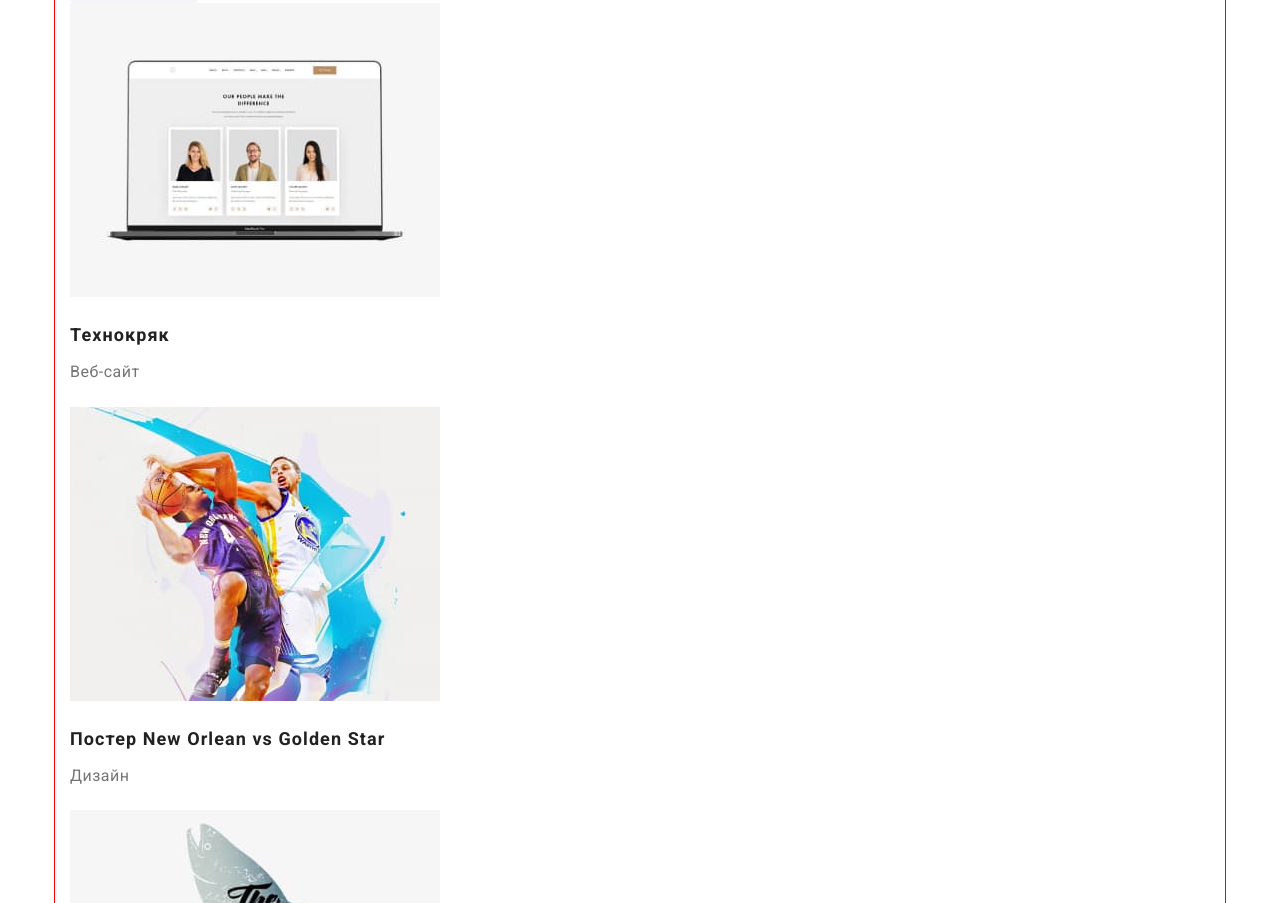
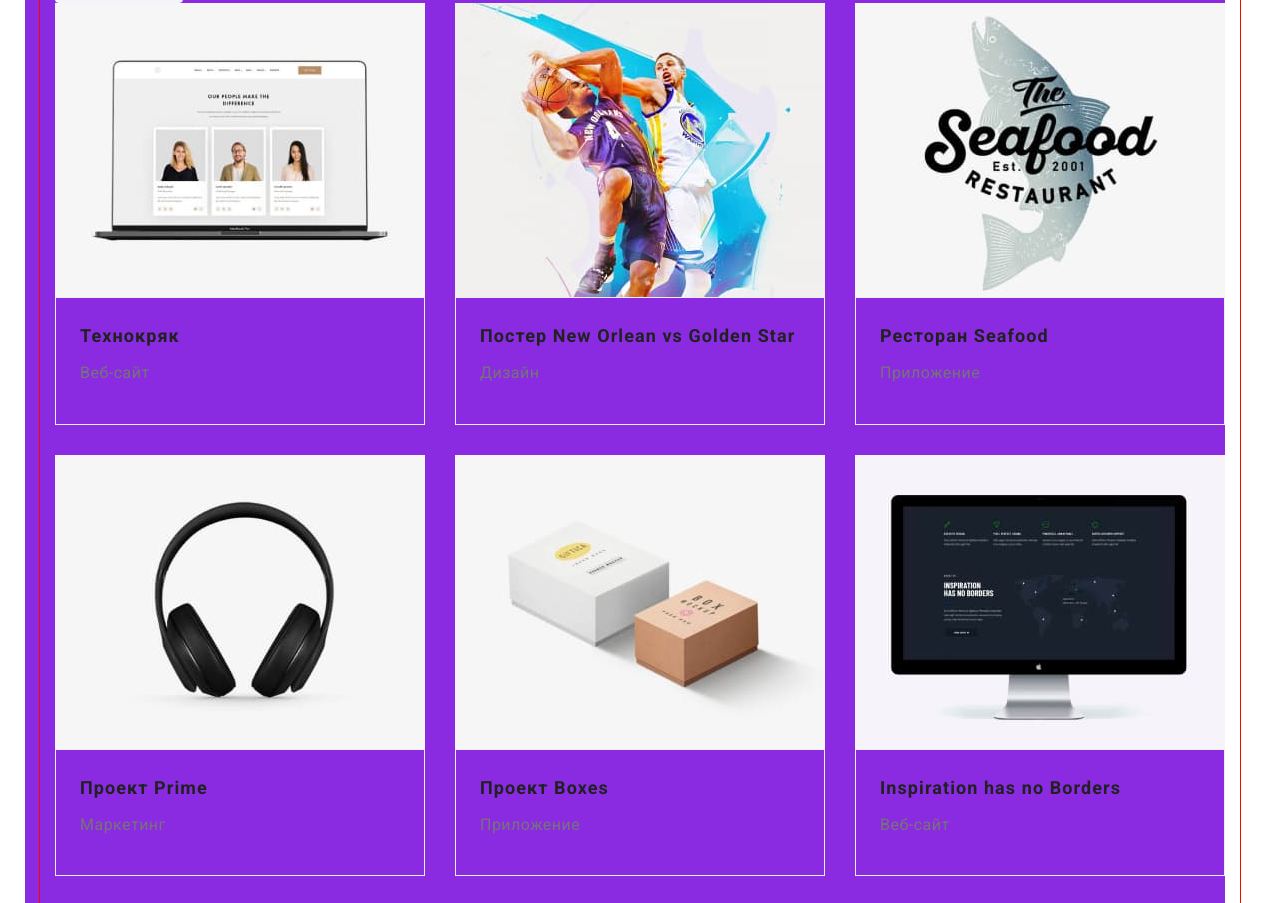
Before and after one commit to Cocokringle/goit-markup-hw-03, a plain HTML site: page portfolio.html in a window 1280 px wide. Shown: the part 507-1410 px from the top of the page. Drawn offline with nearby package versions, Linux system fonts and the light colour scheme.

Commit message:
Делает сетку на странице портфолио

```diff
--- a/css/styles.css
+++ b/css/styles.css
@@ -49,7 +49,7 @@
 .conteiner {
   margin-left: auto;
   margin-right: auto;
-  width: 1170px;
+  width: 1200px;
   padding-left: 15px;
   padding-right: 15px;
   outline: 1px solid red;
@@ -236,6 +236,7 @@
   box-shadow: 0px 3px 1px rgba(0, 0, 0, 0.1), 0px 1px 2px rgba(0, 0, 0, 0.08),
     0px 2px 2px rgba(0, 0, 0, 0.12);
 }
+/* Стили текста в карточках на странице Портфолио */
 .text-title-works {
   color: var(--primary-text-color);
 
@@ -252,11 +253,25 @@
   font-size: 16px;
   line-height: 1.87;
   margin-top: 0px;
-  margin-bottom: 20px;
 }
+.text-box {
+  padding: 20px 24px;
+  border: 1px solid #eeeeee;
+}
+/* Сброс стилей ссылок на странице Портфолио */
 .filter-link {
   text-decoration: none;
 }
-.photo-works {
-  margin-bottom: 20px;
+/* Сетка работ на странице Портфолио */
+.filter-elements {
+  display: flex;
+  flex-wrap: wrap;
+  margin-top: -30px;
+  margin-left: -30px;
+  background-color: blueviolet;
 }
+.filter-elements > .filter-element {
+  flex-basis: calc (100% / 3 - 30px);
+  margin-left: 30px;
+  margin-top: 30px;
+}
--- a/portfolio.html
+++ b/portfolio.html
@@ -51,76 +51,114 @@
                 <!--Все элементы фильтра-->
                 <ul class="filter-elements">
                     <li class="filter-element">
+                        <div class="filter-box">
                             <a href="" class="filter-link">
                                 <img src="./images/technocryk.jpg" class="photo-works" alt="Технокряк" width="370" height="294">
+                                <div class="text-box">
                                     <h3 class="text-title-works">Технокряк</h3>
                                     <p class="text-works">Веб-сайт</p>
+                                </div>
+
                             </a>
+                        </div>
+
 
                     </li>
+
                     <li class="filter-element">
                         <a href="" class="filter-link">
                             <img src="./images/orlean-vs-golden-star.jpg" class="photo-works" alt="Постер New Orlean vs Golden Star" width="370"
                                 height="294">
+                            <div class="text-box">
                                 <h3 class="text-title-works">Постер New Orlean vs Golden Star</h3>
                                 <p class="text-works">Дизайн</p>
+                            </div>
+
                         </a>
 
                     </li>
+
                     <li class="filter-element">
                         <a href="" class="filter-link">
                             <img src="./images/seafood.jpg" class="photo-works" alt="Ресторан Seafood" width="370" height="294">
+                            <div class="text-box">
                                 <h3 class="text-title-works">Ресторан Seafood</h3>
                                 <p class="text-works">Приложение</p>
+                            </div>
+
                         </a>
 
                     </li>
+
                     <li class="filter-element">
                         <a href="" class="filter-link">
                             <img src="./images/prime.jpg" class="photo-works" alt="Проект Prime" width="370" height="294">
+                            <div class="text-box">
                                 <h3 class="text-title-works">Проект Prime</h3>
                                 <p class="text-works">Маркетинг</p>
+                            </div>
+
                         </a>
 
                     </li>
+
                     <li class="filter-element">
                         <a href="" class="filter-link">
                             <img src="./images/boxes.jpg" class="photo-works" alt="Проект Boxes" width="370" height="294">
+                            <div class="text-box">
                                 <h3 class="text-title-works">Проект Boxes</h3>
                                 <p class="text-works">Приложение</p>
+                            </div>
+
                         </a>
 
                     </li>
+
                     <li class="filter-element">
                         <a href="" class="filter-link">
                             <img src="./images/inspiration-has-no-borders.jpg" class="photo-works" alt="Inspiration has no Borders" width="370"
                                 height="294">
+                            <div class="text-box">
                                 <h3 class="text-title-works">Inspiration has no Borders</h3>
                                 <p class="text-works">Веб-сайт</p>
+                            </div>
+
                         </a>
 
                     </li>
+
                     <li class="filter-element">
                         <a href="" class="filter-link">
                             <img src="./images/limited-edition.jpg" class="photo-works" alt="Издание Limited Edition" width="370" height="294">
+                            <div class="text-box">
                                 <h3 class="text-title-works">Издание Limited Edition</h3>
                                 <p class="text-works">Дизайн</p>
+                            </div>
+
                         </a>
 
                     </li>
+
                     <li class="filter-element">
                         <a href="" class="filter-link">
                             <img src="./images/lab.jpg" class="photo-works" alt="Проект LAB" width="370" height="294">
+                            <div class="text-box">
                                 <h3 class="text-title-works">Проект LAB</h3>
                                 <p class="text-works">Маркетинг</p>
+                            </div>
+
                         </a>
 
                     </li>
+
                     <li class="filter-element">
                         <a href="" class="filter-link">
                             <img src="./images/growing-business.jpg" class="photo-works" alt="Growing Business" width="370" height="294">
+                            <div class="text-box">
                                 <h3 class="text-title-works">Growing Business</h3>
                                 <p class="text-works">Приложение</p>
+                            </div>
+
                         </a>
 
                     </li>
```
Also changed, not shown: index.html (+8 -0 lines). Lines whose indentation alone changed are shown as unchanged.
